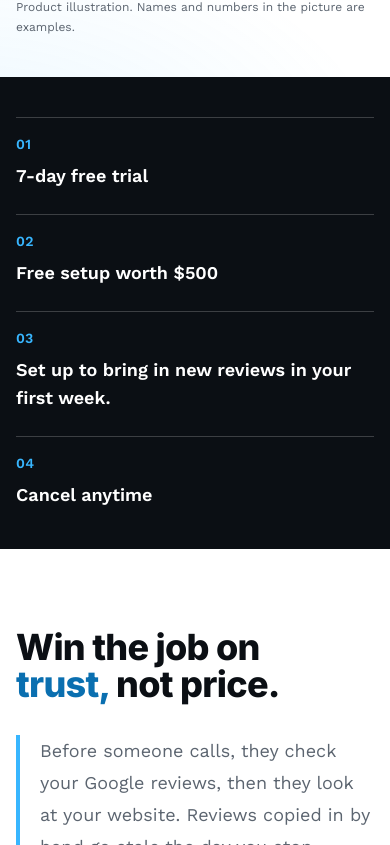
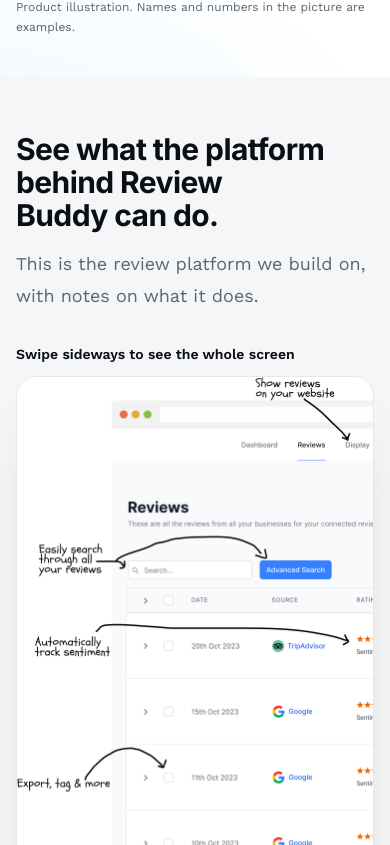
Before and after one commit to Dan-Kovac/ReviewBuddyWebsite, a Next.js app: page / in a window 390 px wide. Shown: the part 979-1824 px from the top of the page. Built offline with nearby package versions, Linux system fonts and the light colour scheme.

Commit message:
Feature the annotated platform screen directly under the hero

```diff
--- a/app/page.tsx
+++ b/app/page.tsx
@@ -11,6 +11,7 @@ import { pageMetadata } from "@/lib/metadata";
 import { ProductShot } from "@/components/product-shot";
 import { RevealOnScroll } from "@/components/reveal-on-scroll";
 import { ProofBlock } from "@/components/proof-block";
+import { PlatformScreen } from "@/components/platform-screen";
 import { CTA_LABEL, SETUP_LINE, TRIAL_LINE, lowestPrice, plans } from "@/lib/site";
 
 export const metadata = pageMetadata({
@@ -107,6 +108,22 @@ export default function HomePage() {
         </div>
       </section>
 
+      <section aria-labelledby="platform-screen" className={`bg-soft ${pad} py-14 lg:py-20`}>
+        <div className={wrap}>
+          <div data-reveal="" className="max-w-3xl">
+            <h2 id="platform-screen" className="text-balance text-[clamp(1.875rem,5vw,3rem)] font-bold leading-[1.1] text-ink">
+              See what the platform behind Review Buddy can do.
+            </h2>
+            <p className="mt-4 text-lg leading-8 text-muted">
+              This is the review platform we build on, with notes on what it does.
+            </p>
+          </div>
+          <div data-reveal="" className="mt-8 lg:mt-10">
+            <PlatformScreen />
+          </div>
+        </div>
+      </section>
+
       <PromiseStrip />
 
       <ProofBlock />
@@ -183,17 +200,6 @@ export default function HomePage() {
             <p className="max-w-xl text-lg leading-8 text-muted-on-dark">
               Search your reviews, see where each one came from and keep track of every location from one dashboard.
             </p>
-          </div>
-          <div data-reveal="" className="mt-12">
-            <ProductShot
-              src="/images/reviews-breakdown.png"
-              alt="Review Buddy dashboard sample: a table of reviews from Google and other sites with ratings, dates and respond buttons"
-              width={1846}
-              height={1134}
-              tone="dark"
-              captionTone="dark"
-              sizes="(min-width: 1200px) 1100px, 94vw"
-            />
           </div>
           <ul className="mt-12 grid gap-px overflow-hidden rounded-[20px] bg-white/15 sm:grid-cols-3">
             {facts.map((fact) => (
--- /dev/null
+++ b/components/platform-screen.tsx
@@ -0,0 +1,35 @@
+import Image from "next/image";
+
+const note = "Product illustration. Names and numbers in the picture are examples.";
+
+/**
+ * The platform's own Reviews screen with handwritten callouts, set as wide as
+ * the layout allows. On a phone it keeps a readable size and scrolls sideways
+ * inside the frame, with a visible hint, rather than shrinking the callouts.
+ */
+export function PlatformScreen() {
+  return (
+    <figure>
+      <p className="mb-3 text-sm font-semibold text-ink lg:hidden" aria-hidden="true">
+        Swipe sideways to see the whole screen
+      </p>
+      <div
+        role="region"
+        aria-label="Annotated sample of the review platform screen. Scroll sideways to see all of it."
+        tabIndex={0}
+        className="overflow-x-auto rounded-[20px] border border-line bg-white shadow-[0_28px_56px_-36px_rgb(11_15_20/0.35)] focus-visible:outline-2 focus-visible:outline-offset-2 focus-visible:outline-ink sm:rounded-[28px]"
+      >
+        <Image
+          src="/images/reviews-breakdown.png"
+          alt="Sample of the review platform's Reviews screen. Handwritten notes point to what it does: show reviews on your website, prevent negative reviews, connect your review sites, ask for reviews with 1 click, add multiple locations, easily search through all your reviews, automatically track sentiment, respond to reviews, use AI to save time, and export, tag and more."
+          width={1846}
+          height={1134}
+          quality={90}
+          sizes="(min-width: 1232px) 1168px, 920px"
+          className="h-auto w-[920px] max-w-none lg:w-full lg:max-w-full"
+        />
+      </div>
+      <figcaption className="mt-3 text-xs leading-5 text-muted">{note}</figcaption>
+    </figure>
+  );
+}
```
